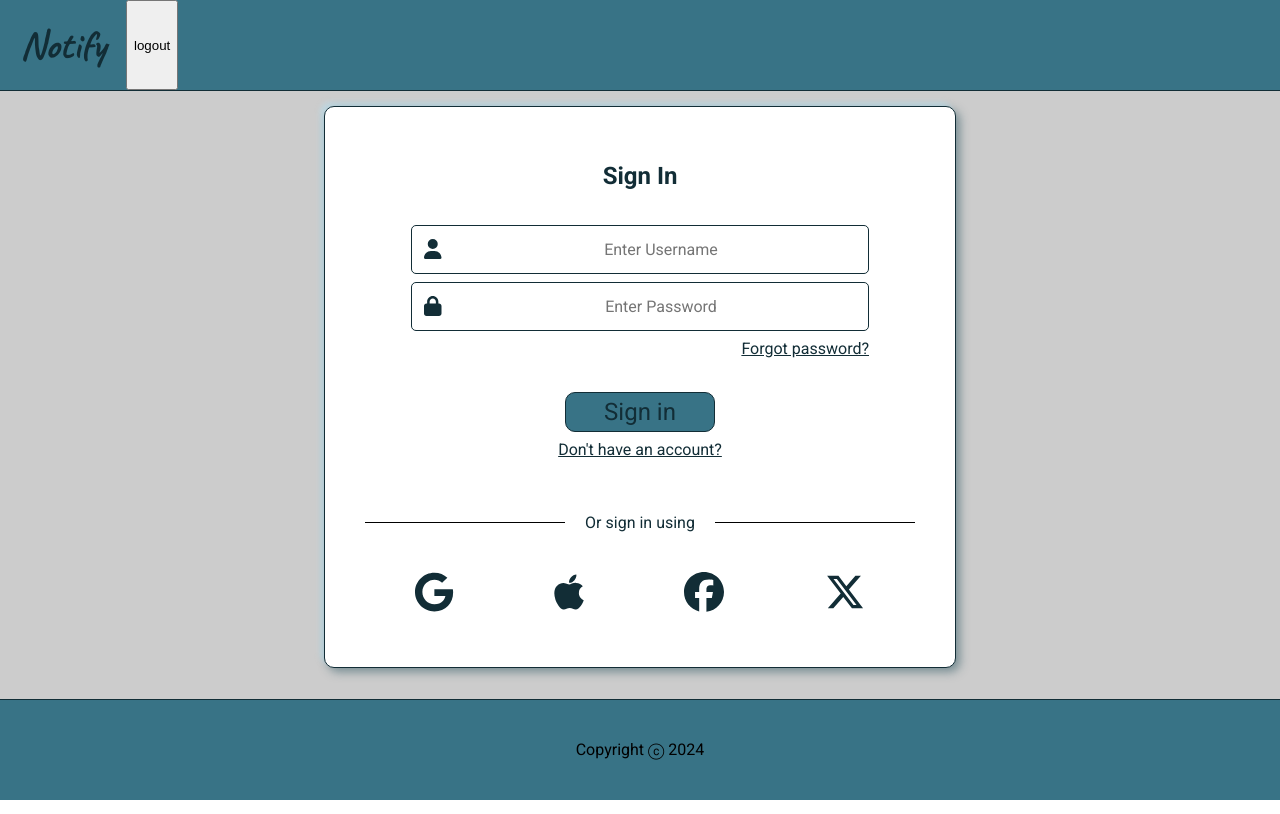
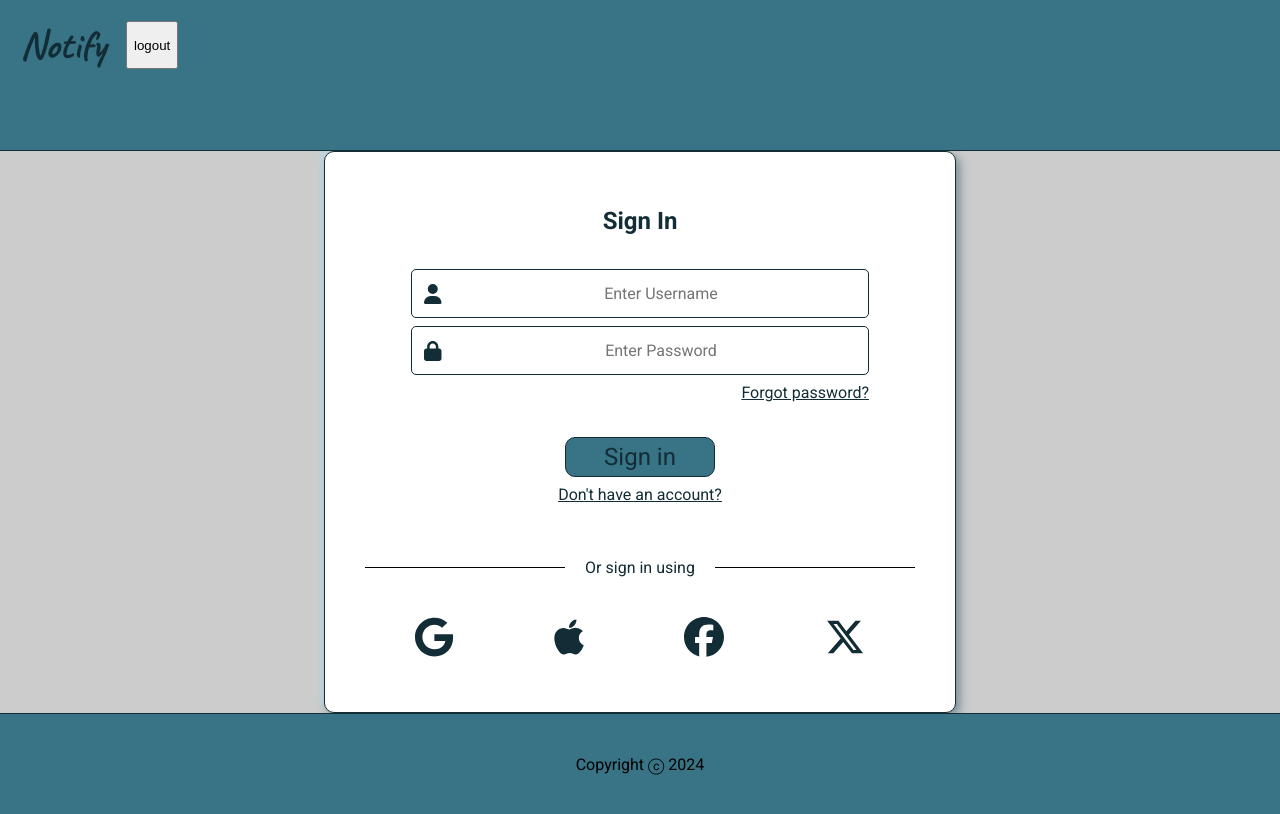
Before and after one commit to ronan-dubuisson/Keeper, a React (Vite) app: page /login in a window 1280 px wide. Built offline with nearby package versions, Linux system fonts and the light colour scheme; no server answers.

Commit message:
heading has now fixed height across all pages

```diff
--- a/src/components/Heading.tsx
+++ b/src/components/Heading.tsx
@@ -27,9 +27,9 @@ function Heading({
 
   return (
     <header
-      className={`${cx} color-brand bg-brand-primary-400 flex flex-col justify-start flex-items-start w-100vw border-b-1px border-brand border-b-solid`}
+      className={`${cx} color-brand bg-brand-primary-400 flex flex-col justify-start h-150px w-100vw border-b-1px border-brand border-b-solid`}
     >
-      <div className="flex">
+      <div className="flex flex-items-center">
         <h1 className="font-title font-bold font-size-title m-0 p-20px">
           Notify
         </h1>
```
